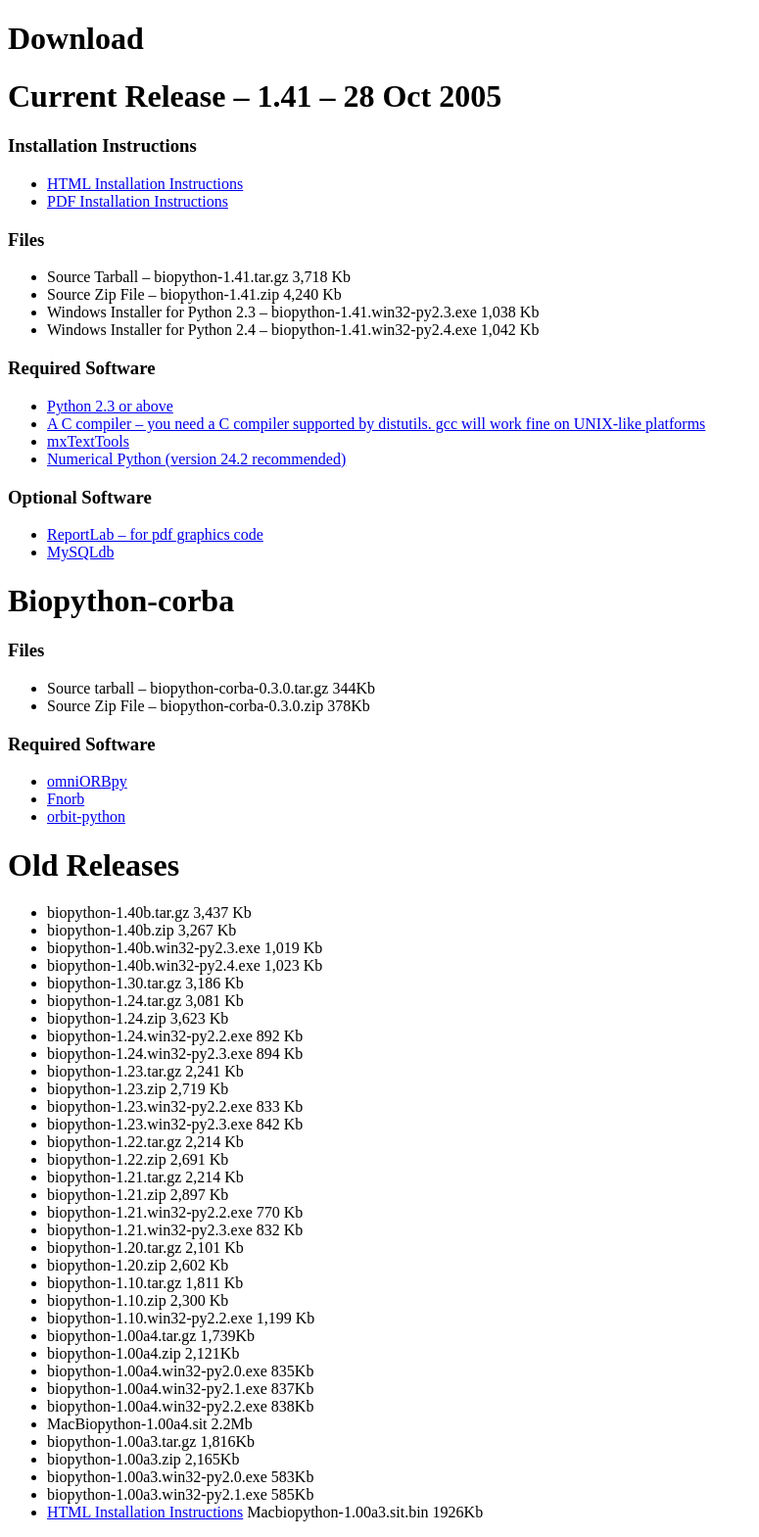
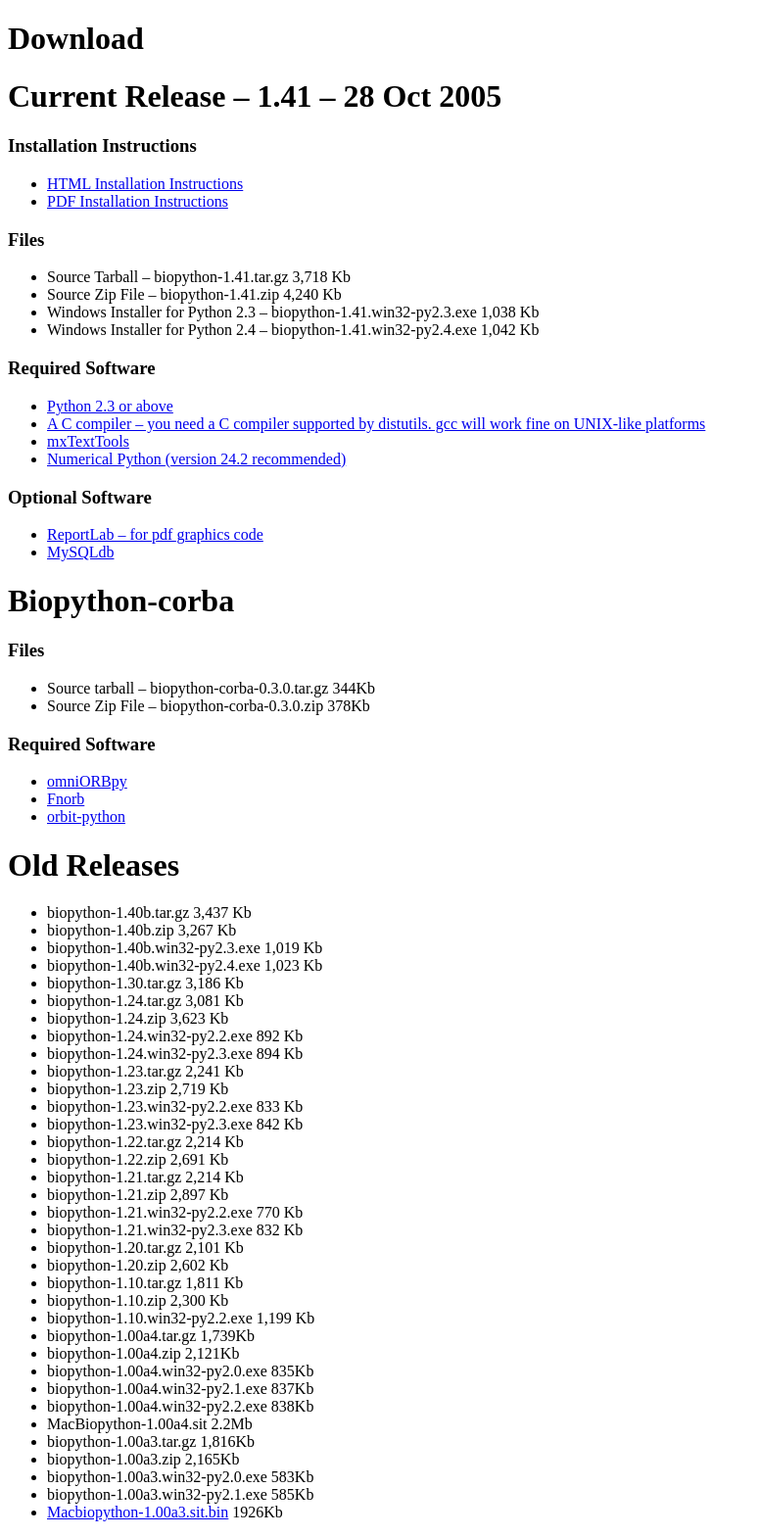
Before and after one commit to biopython/biopython.github.io, a Jekyll site: the page built from wiki/Download.md, in a window 1280 px wide. Shown: the whole page at 98% size, without its empty margins (0-775 px from the left). Built offline with Jekyll 4.4.1, drawn with Linux system fonts in a browser that asks for light colours.

Commit message:
Change to wiki page

```diff
--- a/wiki/Download.md
+++ b/wiki/Download.md
@@ -88,5 +88,5 @@ Old Releases
 -   biopython-1.00a3.zip 2,165Kb
 -   biopython-1.00a3.win32-py2.0.exe 583Kb
 -   biopython-1.00a3.win32-py2.1.exe 585Kb
--   [HTML Installation Instructions](Installation.html "wikilink")
-    Macbiopython-1.00a3.sit.bin 1926Kb
+-   [Macbiopython-1.00a3.sit.bin](http://biopython.open-bio.org/static/DIST/Macbiopython-1.00a3.sit.bin)
+    1926Kb
```
Also changed, not shown: 1 other file.
